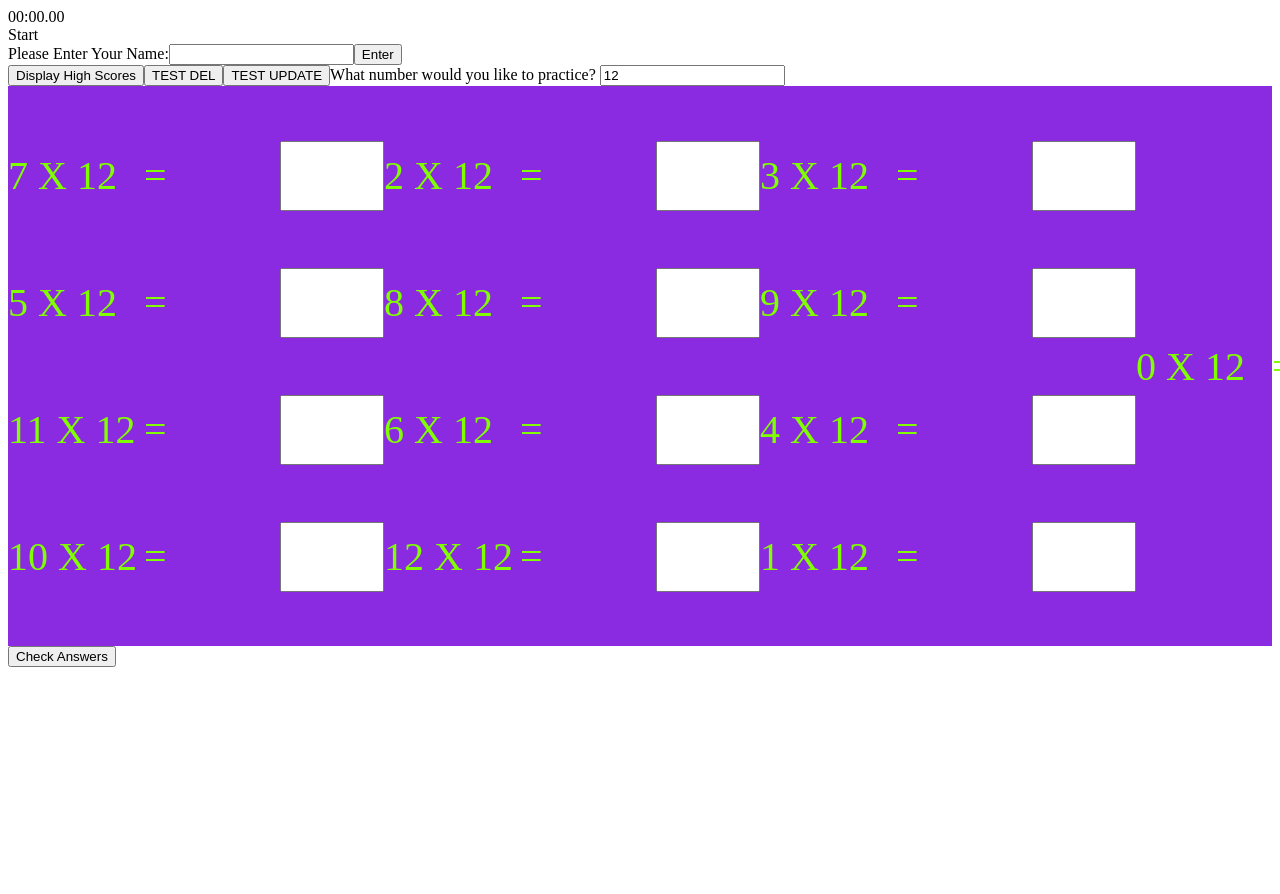
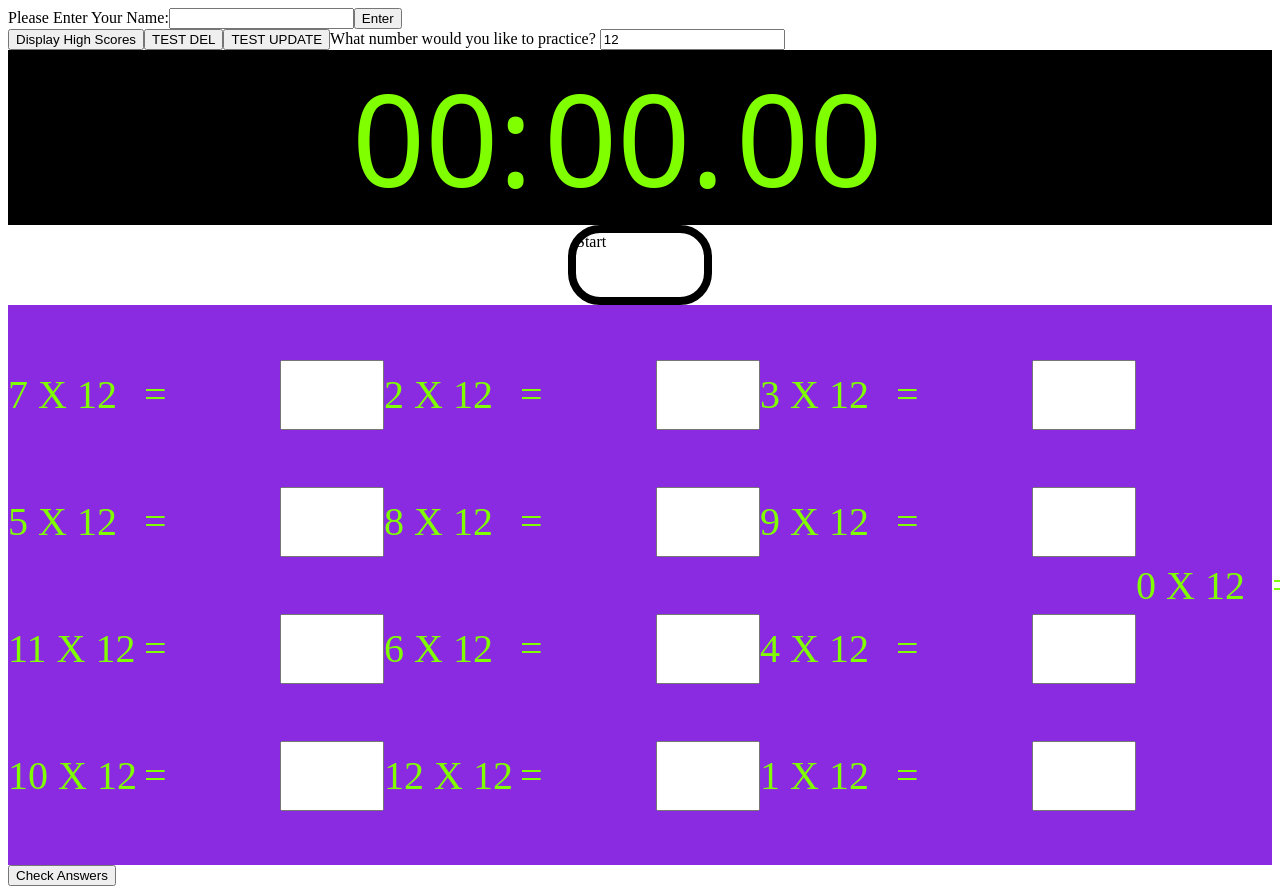
Before and after one commit to kjensen19/MultiMadness, a React (Create React App) app: page / in a window 1280 px wide. Shown: the top 894 px of the page. Before the commit the page ends 800 px from the top, so only its background shows below. Built offline with nearby package versions, Linux system fonts and the light colour scheme.

Commit message:
CSS for clock and start button

```diff
--- a/src/components/App/App.jsx
+++ b/src/components/App/App.jsx
@@ -44,7 +44,6 @@
 
     return(
         <>
-            <Clock />
             <form>
                 <label htmlFor='newName'>Please Enter Your Name:
                     <input type="text" value={newName} name="newName" onChange={(event) => setNewName(event.target.value)} />
@@ -55,6 +54,7 @@
             <button onClick={testDel}>TEST DEL</button>
             <button onClick={testUpdate}>TEST UPDATE</button>
             <label>What number would you like to practice? <input type='number' value={test} onChange={(event) => {setTest(event.target.value)}}></input></label>
+            <Clock />
             <MultiplicationTable multiplier={test}></MultiplicationTable>
             <button>Check Answers</button>
         </>
--- /dev/null
+++ b/src/components/App/Timer/Time.css
@@ -0,0 +1,26 @@
+.timer{
+    font-size: 8rem;
+    background-color: black;
+    color: chartreuse;
+    font-family: system-ui, -apple-system, BlinkMacSystemFont, 'Segoe UI', Roboto, Oxygen, Ubuntu, Cantarell, 'Open Sans', 'Helvetica Neue', sans-serif;
+    display: flex;
+    justify-content: center;
+    align-items: center;
+}
+
+.digits{
+    width: 12rem;
+}
+
+.startButton{
+    height: 4rem;
+    border: .5rem solid black;
+    width: 8rem;
+    border-radius: 2rem;
+}
+
+.controlButtons{
+    display: flex;
+    justify-content: center;
+
+}
--- a/src/components/App/Timer/Timer.jsx
+++ b/src/components/App/Timer/Timer.jsx
@@ -1,5 +1,5 @@
 import React from "react";
-// import "./Timer.css";
+import "./Time.css";
 
 export default function Timer(props) {
     return (
--- a/src/components/App/Timer/TimerButtons.jsx
+++ b/src/components/App/Timer/TimerButtons.jsx
@@ -3,7 +3,7 @@
 
 export default function TimerButtons(props) {
 const StartButton = (
-	<div className="btn btn-one btn-start"
+	<div className="startButton"
 		onClick={props.handleStart}>
 	Start
 	</div>
@@ -22,7 +22,7 @@
 );
 
 return (
-	<div className="Control-Buttons">
+	<div className="controlButtons">
 	<div>{props.active ? ActiveButtons : StartButton}</div>
 	</div>
 );
```
